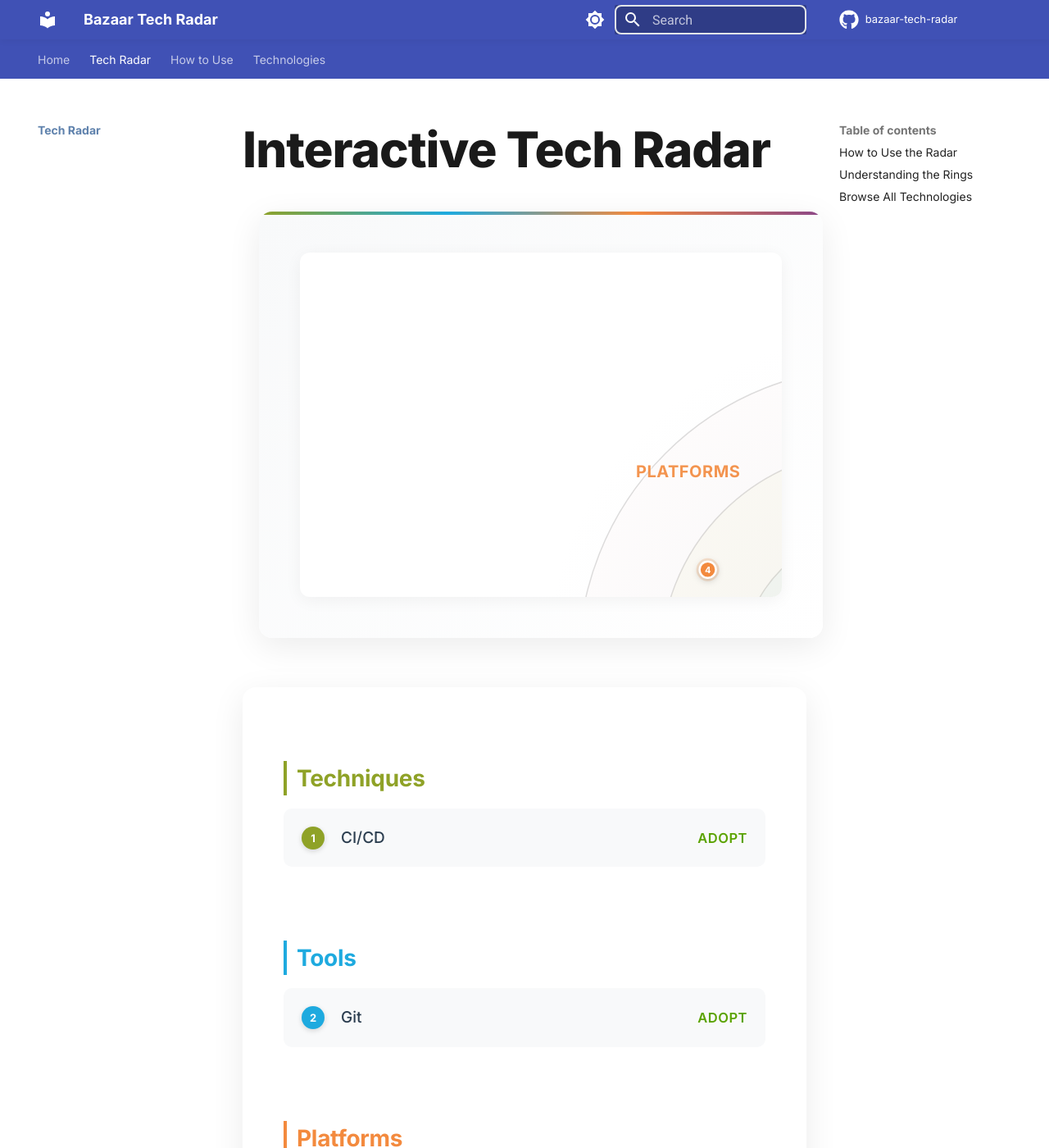
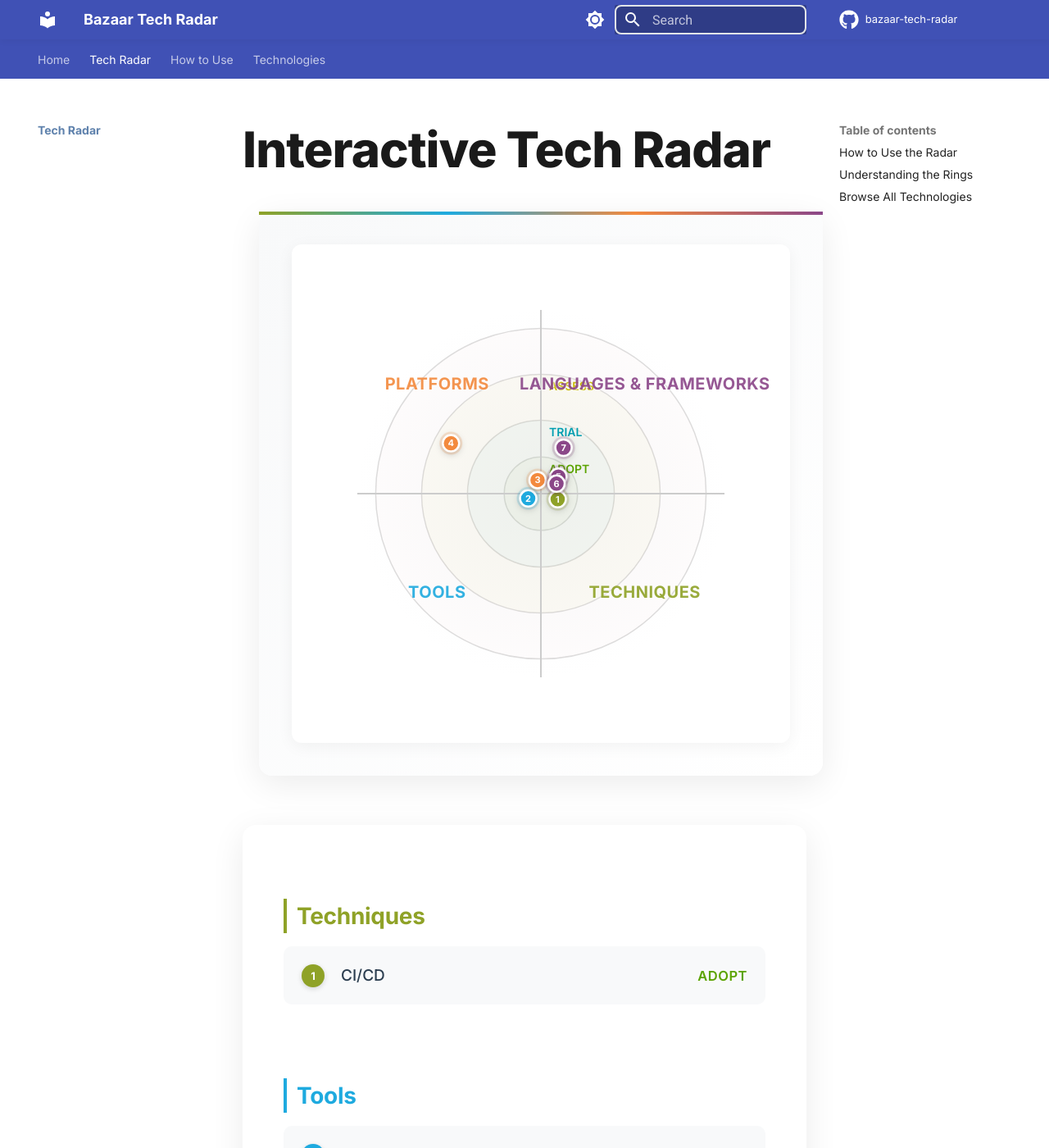
Before and after one commit to bazaartechnologies/bazaar-engineering-tech-radar, an MkDocs documentation site: the page built from docs/radar.md, in a window 1280 px wide and 1400 px high. Shown: the whole window at 82% size. Built offline with MkDocs 1.6.1 and Material for MkDocs 9.7.7, drawn with Linux system fonts in a browser that asks for light colours; comment, search, counter and statistics services are not loaded.

Commit message:
🔧 Fix: Make radar responsive and fit properly in viewport
Issues fixed:
- Radar was too large (1400x1000px) and getting cut off
- Only partial radar visible (PLATFORMS quadrant showing)
- Not responsive to different screen sizes

Changes:
- Reduced radar size from 1400x1000 to 1000x1000 base
- Made radar responsive based on container width
- Added viewBox and preserveAspectRatio for proper scaling
- Container max-width reduced to 1200px for better fit
- Changed overflow from hidden to visible
- Centered radar with flexbox
- Updated all section max-widths to match (1200px)
- Improved responsive breakpoints

Result:
- Radar now fits perfectly in viewport
- All four quadrants visible
- Scales responsively on different screen sizes
- Properly centered in container

```diff
--- a/docs/javascripts/radar.js
+++ b/docs/javascripts/radar.js
@@ -9,7 +9,7 @@
     // Enhanced Configuration
     const config = {
         svg_id: "radar",
-        width: 1400,
+        width: 1000,
         height: 1000,
         colors: {
             background: "#fff",
@@ -53,15 +53,21 @@
         // Clear existing
         d3.select('#radar').selectAll('*').remove();
 
-        // Setup SVG
+        // Setup SVG with responsive sizing
+        const container = document.getElementById('radar-container');
+        const containerWidth = container.clientWidth - 80; // Account for padding
+        const size = Math.min(containerWidth, 1000, window.innerHeight - 200);
+
         svg = d3.select("#radar")
-            .attr("width", config.width)
-            .attr("height", config.height);
+            .attr("width", size)
+            .attr("height", size)
+            .attr("viewBox", `0 0 ${size} ${size}`)
+            .attr("preserveAspectRatio", "xMidYMid meet");
 
         const radarContainer = svg.append("g")
-            .attr("transform", `translate(${config.width / 2}, ${config.height / 2})`);
+            .attr("transform", `translate(${size / 2}, ${size / 2})`);
 
-        const radius = Math.min(config.width, config.height) / 2 - 100;
+        const radius = (size / 2) - 80;
 
         // Add subtle gradient background
         const defs = svg.append("defs");
--- a/docs/stylesheets/radar.css
+++ b/docs/stylesheets/radar.css
@@ -6,14 +6,17 @@
 /* Radar Container */
 #radar-container {
     width: 100%;
-    max-width: 1400px;
+    max-width: 1200px;
     margin: 3rem auto;
     padding: 2.5rem;
     background: linear-gradient(135deg, #f8f9fa 0%, #ffffff 100%);
     border-radius: 16px;
     box-shadow: 0 10px 40px rgba(0,0,0,0.08);
     position: relative;
-    overflow: hidden;
+    overflow: visible;
+    display: flex;
+    flex-direction: column;
+    align-items: center;
 }
 
 #radar-container::before {
@@ -46,6 +49,8 @@
     background: #fff;
     border-radius: 12px;
     box-shadow: 0 4px 20px rgba(0,0,0,0.05);
+    max-width: 100%;
+    height: auto;
 }
 
 /* SVG Elements */
@@ -74,7 +79,7 @@
 
 /* Enhanced Legend */
 #radar-legend {
-    max-width: 1400px;
+    max-width: 1200px;
     margin: 3rem auto;
     padding: 2.5rem;
     background: white;
@@ -149,14 +154,14 @@
 
 /* Enhanced Legend by Quadrant */
 #radar-legend-enhanced {
-    max-width: 1400px;
+    max-width: 1200px;
     margin: 3rem auto;
     padding: 2.5rem;
     background: white;
     border-radius: 16px;
     box-shadow: 0 10px 40px rgba(0,0,0,0.08);
     display: grid;
-    grid-template-columns: repeat(auto-fit, minmax(320px, 1fr));
+    grid-template-columns: repeat(auto-fit, minmax(280px, 1fr));
     gap: 2.5rem;
 }
 
@@ -221,7 +226,7 @@
 
 /* Details Panel */
 #radar-details {
-    max-width: 1400px;
+    max-width: 1200px;
     margin: 3rem auto;
     padding: 2.5rem;
     background: white;
@@ -360,11 +365,14 @@
     #radar-container {
         max-width: 100%;
         margin: 2rem 1rem;
+        padding: 2rem;
     }
+}
 
-    #radar {
-        width: 100%;
-        height: auto;
+@media (max-width: 1024px) {
+    #radar-container {
+        padding: 1.5rem;
+        margin: 1.5rem 0.5rem;
     }
 }
 
```
